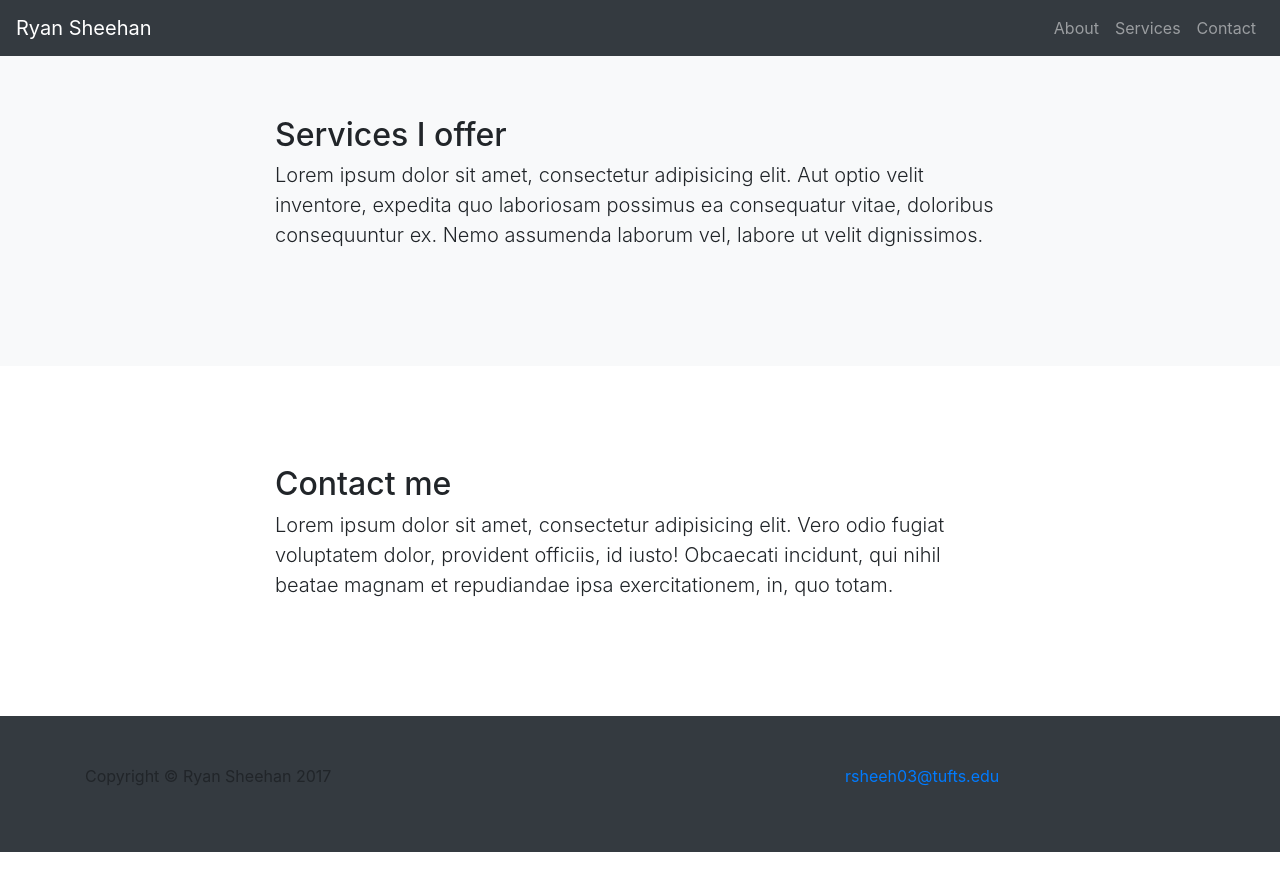
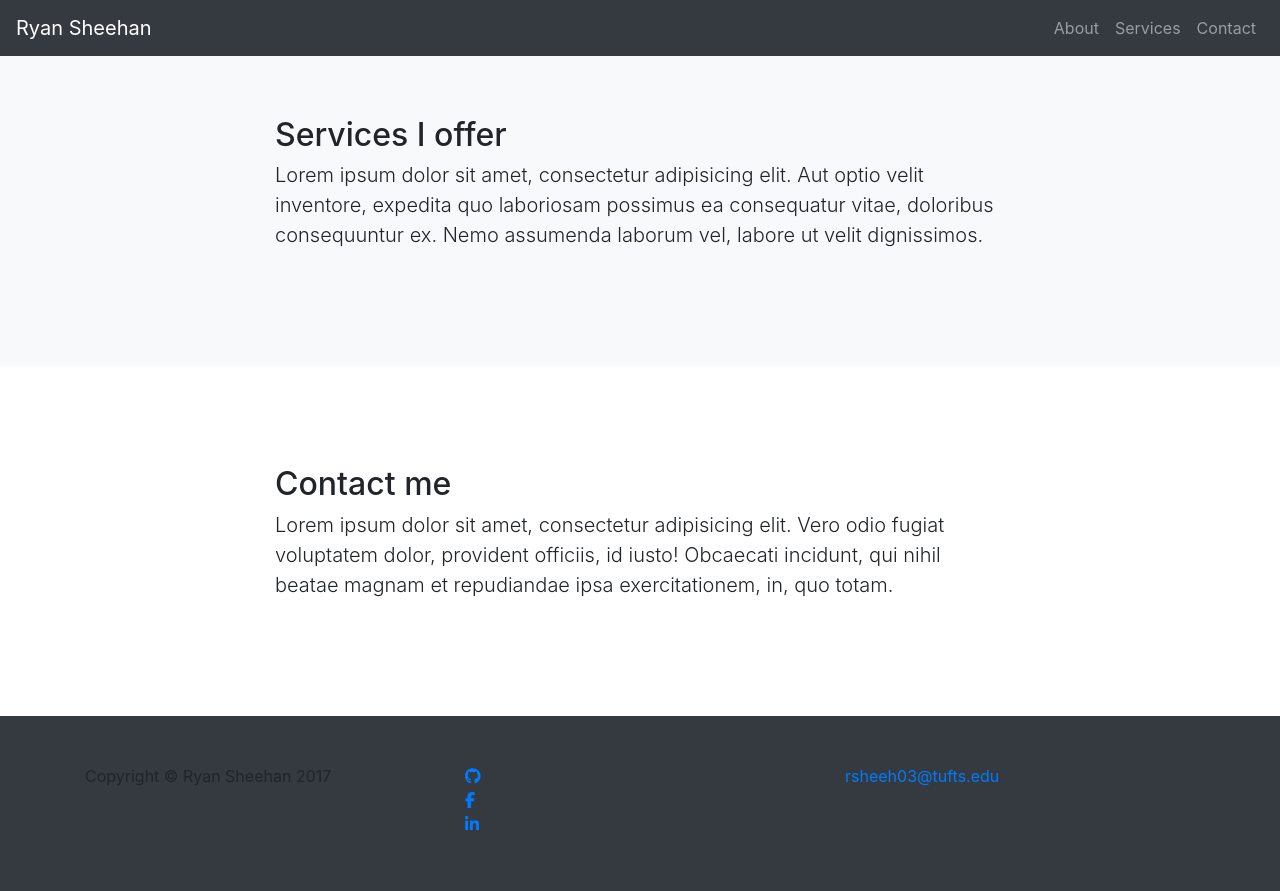
Before and after one commit to Ryan-Sheehan/Ryan-Sheehan.github.io, a Jekyll site: the page about/index.html, which Jekyll copies as it is, in a window 1280 px wide and 900 px high, scrolled down 700 px. Shown: the top 891 px of the window. Built offline with Jekyll 4.4.1, drawn with Linux system fonts in a browser that asks for light colours; nearby versions of some CDN libraries; library files that are not in the unit come from our copies; before the commit the page ends 1552 px from its top, so only the background shows below that.

Commit message:
Update index.html

```diff
--- a/about/index.html
+++ b/about/index.html
@@ -15,6 +15,10 @@
 
     <!-- Custom styles for this template -->
     <link href="/css/scrolling-nav.css" rel="stylesheet">
+
+    <!-- Custom Fonts -->
+    <link href="vendor/font-awesome/css/font-awesome.min.css" rel="stylesheet" type="text/css">
+    <link href="https://fonts.googleapis.com/css?family=Archivo+Black" rel="stylesheet">
 
 </head>
 
```
